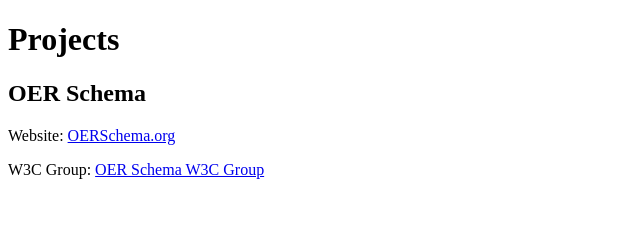
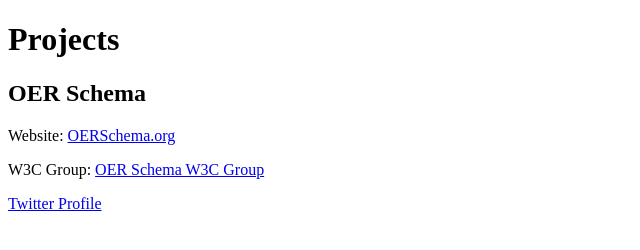
Before and after one commit to open-curriculum/open-curriculum.github.io, a plain HTML site: page index.html in a window 1280 px wide. Shown: the whole page, without its empty margins (0-640 px from the left). Drawn offline with Linux system fonts and the light colour scheme.

Commit message:
Update index.html

```diff
--- a/index.html
+++ b/index.html
@@ -7,5 +7,6 @@
 <h2>OER Schema</h2>
 <p>Website: <a href="http://oerschema.org/">OERSchema.org</a></p>
 <p>W3C Group: <a href="https://www.w3.org/community/oerschema/">OER Schema W3C Group</a></p>
+<p><a href="https://twitter.com/OerSchema">Twitter Profile</a></p>
 </body>
 </html>
```
